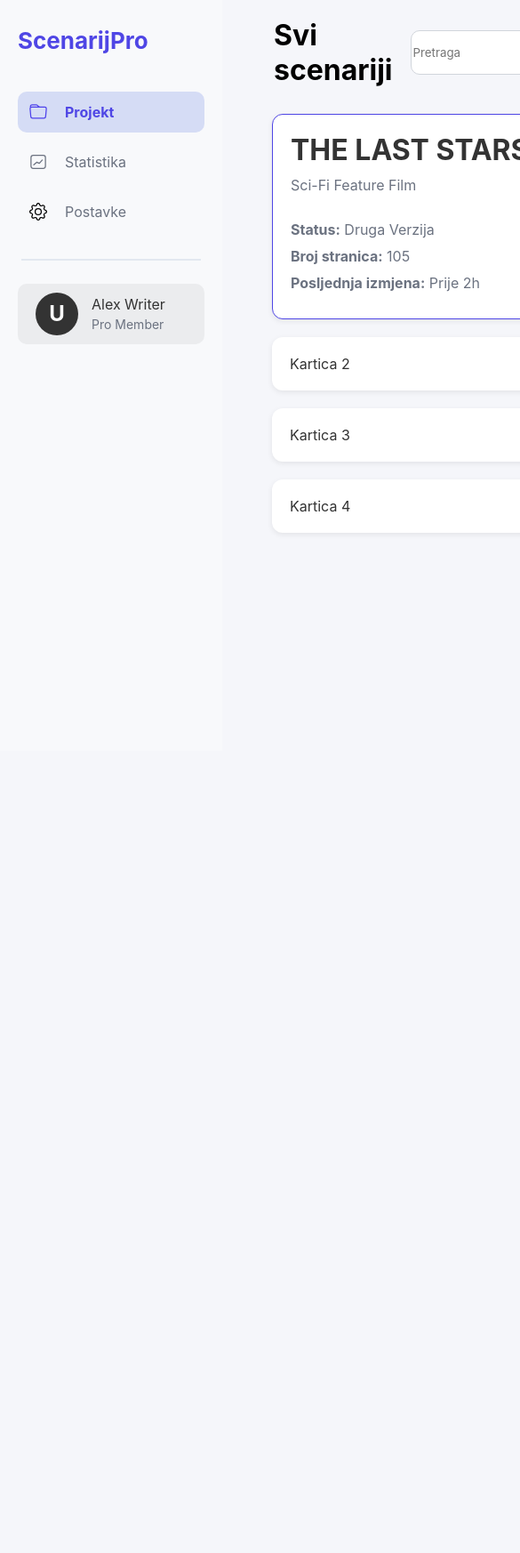
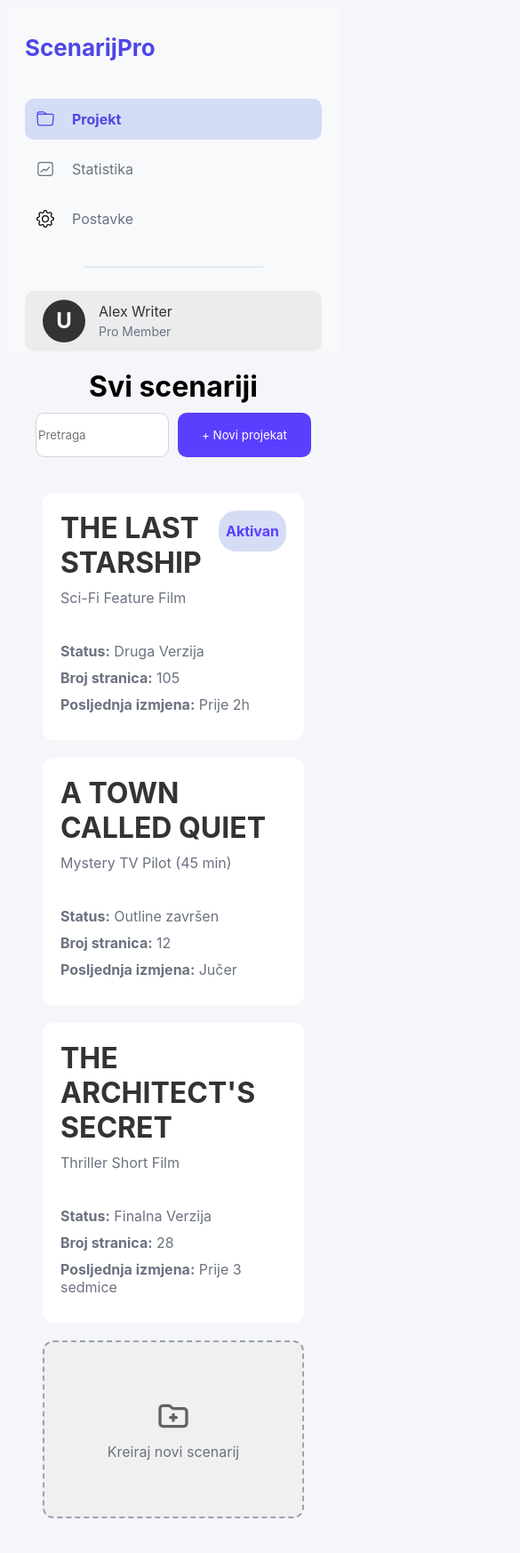
Before and after one commit to labodzz/Web-Development-Projects, a plain HTML site: page html/projects.html in a window 390 px wide. Shown: the top 1746 px of the page at 89% size, 585 px wide, since content can reach past the window. Before the commit the page ends 844 px from the top, so only its background shows below. Drawn offline with Linux system fonts and the light colour scheme.

Commit message:
kraj izgleda i layout

```diff
--- a/css/projects.css
+++ b/css/projects.css
@@ -7,6 +7,7 @@
   top: 0;
   left: 0;
   align-items: left;
+  margin-bottom: 20px;
 }
 .scenarij {
   color: #4f46e5;
@@ -121,12 +122,13 @@ body {
 }
 
 .zaglavlje {
-  margin-left: 300px;
+  margin-left: calc(250px + 75px);
   display: flex;
   align-items: center;
   gap: 20px;
-  margin-top: 20px;
-  margin-right: 60px;
+  margin-top: 60px;
+  margin-right: 75px;
+  flex: 1;
 }
 .pretraga {
   width: 150px;
@@ -151,26 +153,30 @@ body {
   display: flex;
   align-items: center;
   gap: 10px;
-  float: right;
+  margin-left: auto;
 }
 
 .grid-container {
   font-family: "Poppins", sans-serif;
   display: grid;
   gap: 20px;
-  padding: 10px;
-  margin-left: 288px;
+  padding: 30px;
+  margin-left: 300px;
   margin-right: 48px;
-  margin-top: 20px;
+  margin-top: 70px;
+  margin-bottom: 200px;
+  grid-template-columns: repeat(auto-fit, minmax(280px, 1fr));
 }
-.card {
+.card,
+.firstcard,
+.card4 {
   background-color: #ffffff;
   border-radius: 12px;
   padding: 20px;
-  box-shadow: 0 2px 6px rgba(0, 0, 0, 0.08);
   font-family: "Inter", sans-serif;
   color: #333;
-  width: 450px;
+  width: 100%;
+  box-sizing: border-box;
 }
 
 @media (max-width: 768px) {
@@ -188,21 +194,18 @@ body {
 .prvakartica {
   color: #6b7280;
 }
-.dio {
-  margin-top: 30px;
+
+.firstcard:hover,
+.card:hover,
+.card4:hover {
+  box-shadow: 0 2px 8px rgba(0, 0, 0, 0.05);
 }
 
-.firstcard {
-  background-color: #ffffff;
-  border-radius: 12px;
-  padding: 20px;
-  box-shadow: 0 2px 6px rgba(0, 0, 0, 0.08);
-  font-family: "Inter", sans-serif;
-  color: #333;
-  border: 1px solid #4f46e5;
-  width: 450px;
+.neaktivna:hover {
+  background-color: #dbe1f9;
+  box-shadow: 0 2px 8px rgba(178, 140, 219, 0.2);
+  cursor: pointer;
 }
-
 h1 {
   margin: 0;
 }
@@ -210,3 +213,104 @@ p {
   margin-top: 10px;
   margin-bottom: 10px;
 }
+
+.card4 {
+  background-color: #f0f0f0;
+  border-style: dashed;
+  border-width: 2px;
+  border-color: #9ca3af;
+  border-radius: 12px;
+  padding: 20px;
+  display: flex;
+  flex-direction: column;
+  align-items: center;
+  justify-content: center;
+  text-align: center;
+  min-height: 200px;
+  box-sizing: border-box;
+  gap: 10px;
+}
+
+.plus {
+  width: 40px;
+  height: auto;
+  display: block;
+  filter: invert(40%) sepia(8%) saturate(200%) hue-rotate(155deg)
+    brightness(92%) contrast(90%);
+  margin: 0;
+}
+
+.kreiranje {
+  color: #6b7280;
+  margin: 0;
+  font-family: "Inter", sans-serif;
+  font-size: 16px;
+}
+
+.etiketa-pozadina {
+  color: #5b3fff;
+  background-color: #d5dcf5;
+  border-radius: 20px;
+  padding: 3px;
+  display: flex;
+  align-items: center;
+  justify-content: center;
+  gap: 10px;
+  float: right;
+  width: 70px;
+}
+
+@media (max-width: 1024px) {
+  .grid-container {
+    grid-template-columns: 1fr 1fr;
+    margin-left: 270px;
+    margin-right: 20px;
+  }
+
+  .zaglavlje {
+    margin-left: 0;
+    margin-right: 0;
+    margin-top: 10px;
+    flex-direction: column;
+    align-items: flex-start;
+    width: 100%;
+  }
+
+  .card,
+  .firstcard,
+  .card4 {
+    width: 100%;
+  }
+}
+
+@media (max-width: 768px) {
+  .grid-container {
+    margin: 10px;
+    grid-template-columns: 1fr;
+  }
+
+  .zaglavlje {
+    margin-left: 0;
+    margin-right: 0;
+    margin-top: 10px;
+    width: 100%;
+    display: flex;
+    align-items: center;
+    justify-content: space-between;
+    flex-wrap: wrap;
+    gap: 10px;
+  }
+
+  .zaglavljedesno {
+    float: right;
+    display: flex;
+    align-items: center;
+    gap: 10px;
+    margin-left: 0;
+  }
+  .sidebar {
+    position: relative;
+    width: 100%;
+    height: auto;
+  }
+}
--- a/html/projects.html
+++ b/html/projects.html
@@ -2,8 +2,8 @@
 <html lang="hr">
   <head>
     <meta charset="utf-8" />
-    <meta name="viewport" content="width=device-width" />
     <link rel="stylesheet" href="../css/projects.css" />
+    <meta name="viewport" content="width=device-width, initial-scale=1.0">
   </head>
   <body>
     <div class="sidebar">
@@ -44,17 +44,38 @@
     </div>
     <div class="grid-container">
   <div class="firstcard">
+    <div class="etiketa-pozadina">
+     <p class="etiketa"><b>Aktivan</b></p>
+     </div>
     <h1><b>THE LAST STARSHIP</b></h1>
     <p class="prvakartica">Sci-Fi Feature Film</p>
-    <div class="dio">
+  </br>
     <p class="prvakartica"><b>Status:</b> Druga Verzija</p>
     <p class="prvakartica"><b>Broj stranica:</b> 105</p>
      <p class="prvakartica"><b>Posljednja izmjena:</b> Prije 2h</p>
-     </div>
+
+
   </div>
-  <div class="card">Kartica 2</div>
-  <div class="card">Kartica 3</div>
-  <div class="card">Kartica 4</div>
+  <div class="card">
+    <h1><b>A TOWN CALLED QUIET</b></h1>
+     <p class="prvakartica">Mystery TV Pilot (45 min)</p>
+  </br>
+    <p class="prvakartica"><b>Status:</b> Outline završen</p>
+    <p class="prvakartica"><b>Broj stranica:</b> 12</p>
+     <p class="prvakartica"><b>Posljednja izmjena:</b> Jučer</p>
+  </div>
+  <div class="card">
+    <h1><b>THE ARCHITECT'S SECRET</b></h1>
+     <p class="prvakartica">Thriller Short Film</p>
+  </br>
+    <p class="prvakartica"><b>Status:</b> Finalna Verzija</p>
+    <p class="prvakartica"><b>Broj stranica:</b> 28</p>
+     <p class="prvakartica"><b>Posljednja izmjena:</b> Prije 3 sedmice</p>
+  </div>
+  <div class="card4">
+    <img class="plus" src="../ikona.svg">
+    <p class="kreiranje">Kreiraj novi scenarij</p>
+  </div>
 </div>
   </body>
 </html>
```
Also changed, not shown: ikona.svg (added).
